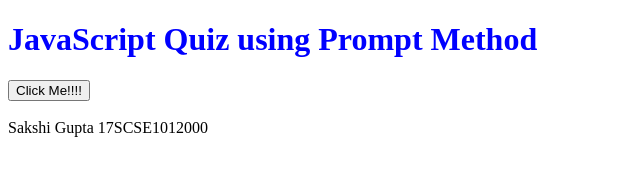
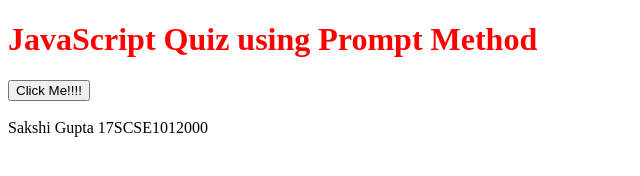
Before and after one commit to sakshigupta06/Assignment-Web, a plain HTML site: page index.html in a window 1280 px wide. Shown: the whole page, without its empty margins (0-640 px from the left). Drawn offline with Linux system fonts and the light colour scheme.

Commit message:
Updated  index.html

```diff
--- a/index.html
+++ b/index.html
@@ -3,10 +3,10 @@
 <head>
     <meta charset="UTF-8">
     <meta name="viewport" content="width=device-width, initial-scale=1.0">
-    <title>Document</title>
+    <title>JavaScript Quiz | Prompt Method</title>
 </head>
 <body>
-    <h1 style="color: blue;">
+    <h1 style="color: red;">
         JavaScript Quiz using Prompt Method</h1>
     <button onclick="js()">
              Click Me!!!!
@@ -15,8 +15,6 @@
     <div id="picture">
         Sakshi Gupta
         17SCSE1012000
-
-
     </div>
     <script>
     var question = "What is 10+10 ?";
```
